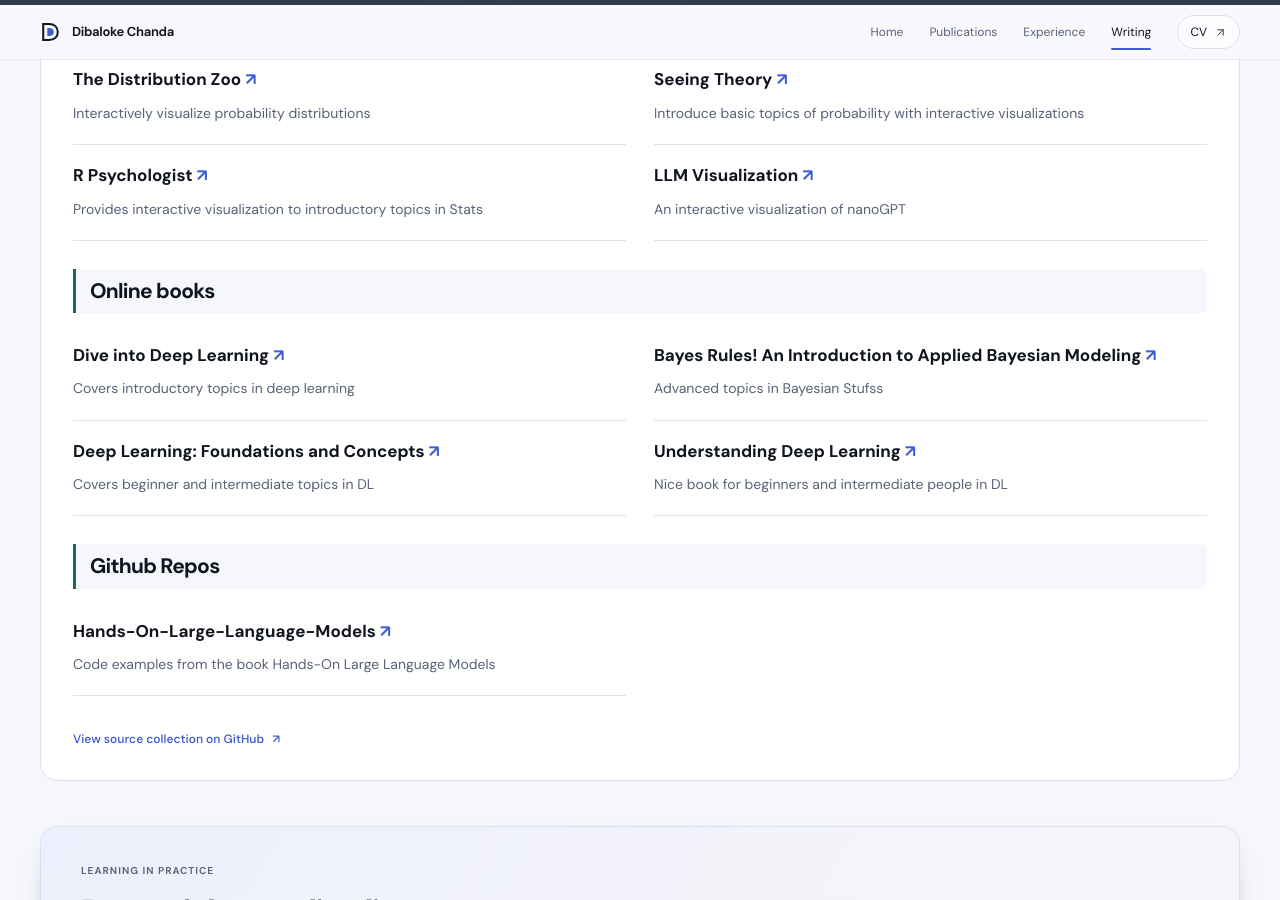
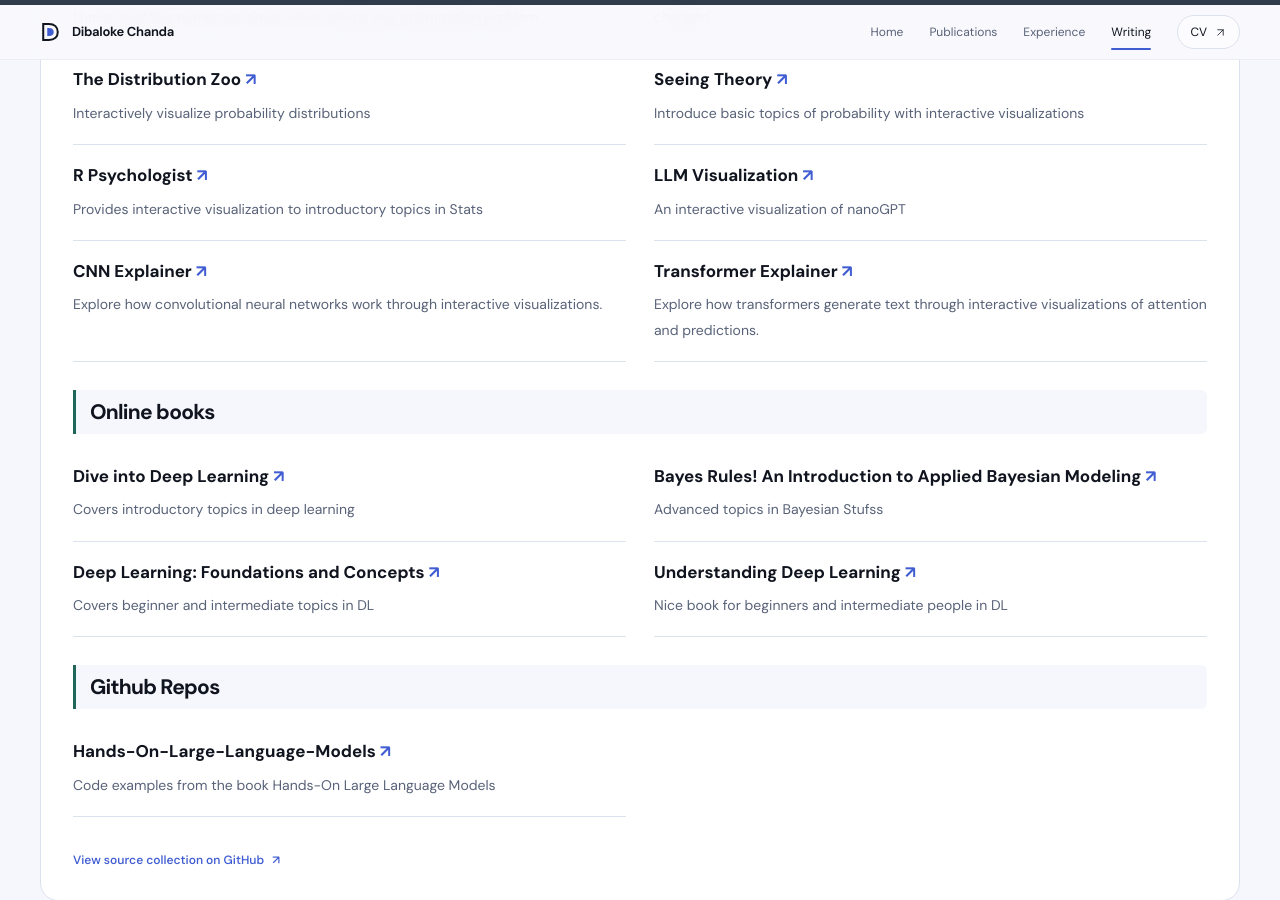
Before and after one commit to dibaloke/dibaloke.github.io, a Jekyll site: the page built from _pages/writing.html, in a window 1280 px wide and 900 px high, scrolled down 4664 px. Built offline with Jekyll 4.4.1, drawn with Linux system fonts in a browser that asks for light colours.

Commit message:
Add CNN and Transformer Explainers to interactive resources

```diff
--- a/_data/writing_collections.yml
+++ b/_data/writing_collections.yml
@@ -176,6 +176,12 @@
     - title: LLM Visualization
       description: An interactive visualization of nanoGPT
       url: https://bbycroft.net/llm
+    - title: CNN Explainer
+      description: Explore how convolutional neural networks work through interactive visualizations.
+      url: https://poloclub.github.io/cnn-explainer/
+    - title: Transformer Explainer
+      description: Explore how transformers generate text through interactive visualizations of attention and predictions.
+      url: https://poloclub.github.io/transformer-explainer/
   - title: Online books
     items:
     - title: Dive into Deep Learning
```
